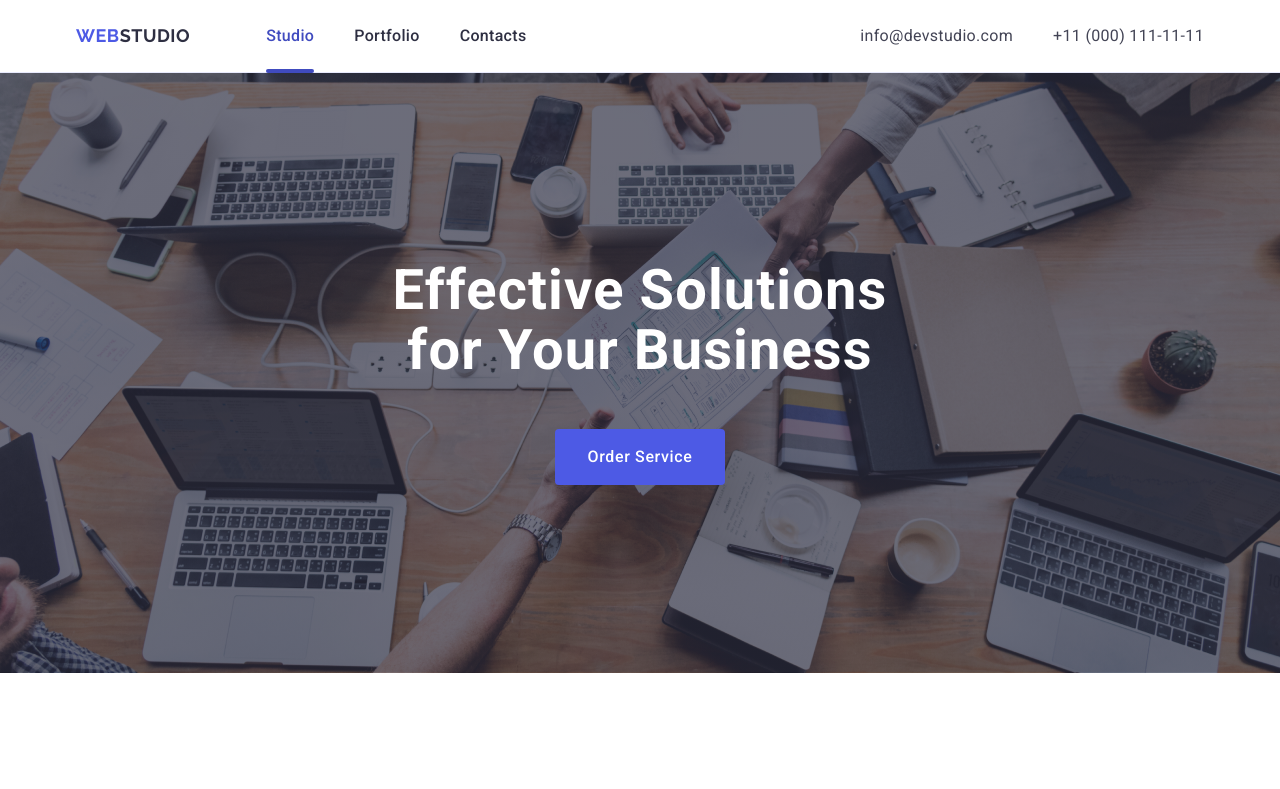
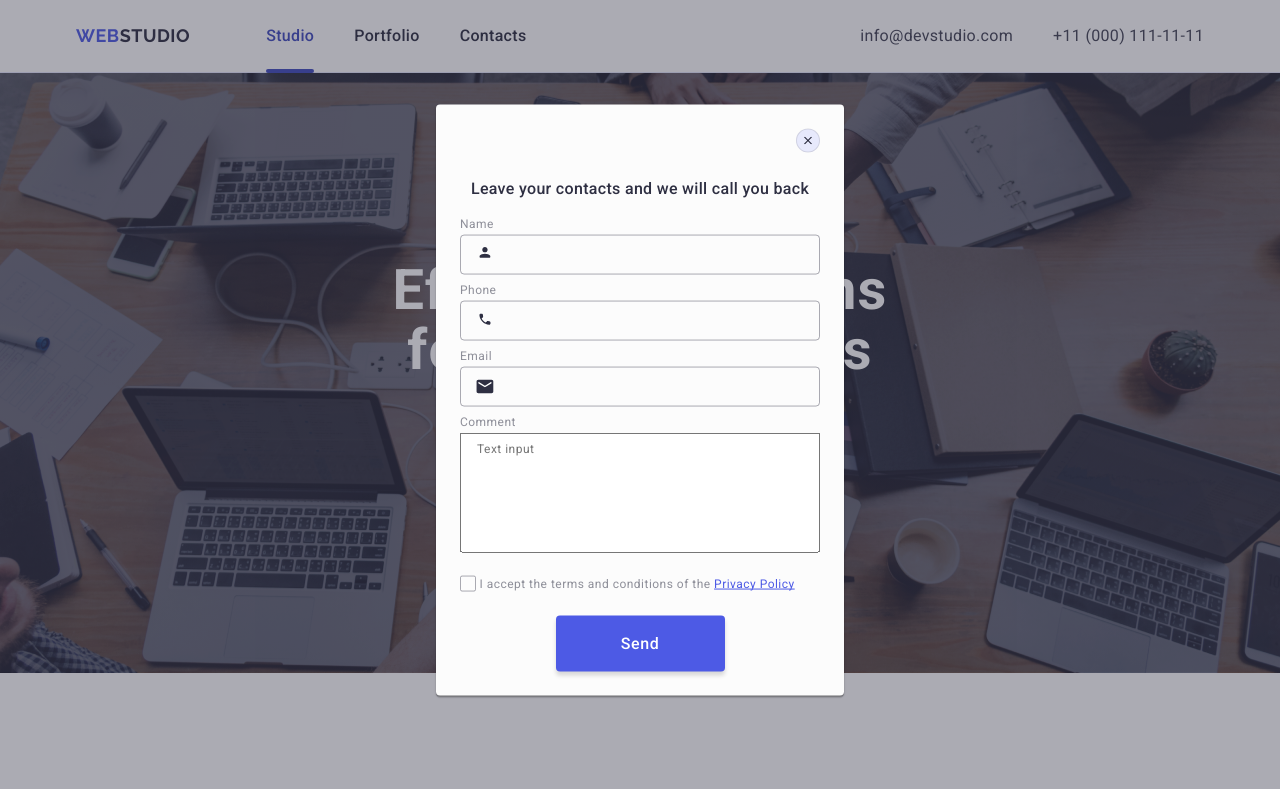
Before and after one commit to TamaraY/goit-markup-hw-05, a plain HTML site: page index.html in a window 1280 px wide. Shown: the top 789 px of the page. Drawn offline with nearby package versions, Linux system fonts and the light colour scheme.

Commit message:
updated modal window

```diff
--- a/css/styles.css
+++ b/css/styles.css
@@ -533,6 +533,7 @@ img {
   line-height: 2;
   letter-spacing: 0.04em;
   color: #fff;
+  padding-left: 16px;
 }
 
 .subscribe-input::placeholder {
@@ -602,25 +603,48 @@ img {
   left: 50%;
   transform: translate(-50%, -50%);
   padding: 24px;
+  transition: transform 250ms cubic-bezier(0.4, 0, 0.2, 1);
+  padding-top: 72px;
+  padding-right: 24px;
+  padding-bottom: 24px;
+  padding-left: 24px;
 }
 
-.modal-open-btn {
+.modal-close-btn {
+  display: flex;
+  align-items: center;
+  justify-content: center;
   position: absolute;
+  background-color: #e7e9fc;
+  border: 1px solid rgba(0, 0, 0, 0.1);
   top: 24px;
   right: 24px;
   width: 24px;
   height: 24px;
   border-radius: 50%;
+  padding: 0;
+  transition: background-color 250ms cubic-bezier(0.4, 0, 0.2, 1),
+    border 250ms cubic-bezier(0.4, 0, 0.2, 1);
 }
 
-.modal-open-btn-icon {
+.modal-close-btn-icon {
   fill: #2e2f42;
-  width: 100%;
-  height: 100%;
+  transition: fill 250ms cubic-bezier(0.4, 0, 0.2, 1);
+}
+
+.modal-close-btn-icon:hover,
+.modal-close-btn-icon:focus {
+  fill: #fff;
+}
+
+.modal-close-btn:hover,
+.modal-close-btn:focus {
+  background-color: #404bbf;
+  border: none;
 }
 
 .modal-title {
-  margin-top: 48px;
+  /* margin-top: 48px; */
   font-weight: 500;
   font-size: 16px;
   line-height: 1.5;
@@ -635,14 +659,14 @@ img {
   margin-bottom: 4px;
   font-weight: 400;
   font-size: 12px;
-  line-height: 1.167;
+  line-height: 1.17;
   letter-spacing: 0.04em;
   color: #8e8f99;
 }
 
-/* .modal-field {
+.modal-field {
   margin-bottom: 8px;
-} */
+}
 
 .modal-input-wrap {
   position: relative;
@@ -657,6 +681,7 @@ img {
   background-color: transparent;
   padding-left: 38px;
   outline: transparent;
+  transition: border-color 250ms cubic-bezier(0.4, 0, 0.2, 1);
 }
 
 .modal-input-field:focus {
@@ -667,7 +692,7 @@ img {
   border: none;
   border-radius: 4px;
   padding: 16px 32px;
-  width: 169px;
+  min-width: 169px;
   height: 56px;
   box-shadow: 0 4px 4px 0 rgba(0, 0, 0, 0.15);
   background: #4d5ae5;
@@ -679,14 +704,24 @@ img {
   color: #fff;
   margin: 0 auto;
   display: block;
+  transition: background-color 250ms cubic-bezier(0.4, 0, 0.2, 1);
 }
 
 .modal-field-icon {
   fill: #2e2f42;
   position: absolute;
-  left: 24px;
+  left: 16px;
   top: 50%;
   transform: translateY(-50%);
+  transition: fill 250ms cubic-bezier(0.4, 0, 0.2, 1);
+}
+
+.modal-input-field:focus + .modal-field-icon {
+  fill: #4d5ae5;
+}
+
+.modal-field-comment {
+  margin-bottom: 16px;
 }
 
 .modal-input-comments {
@@ -697,9 +732,9 @@ img {
   line-height: 1.17;
   letter-spacing: 0.04em;
   color: rgba(46, 47, 66, 0.4);
-  padding-top: 8px;
-  padding-left: 16px;
+  padding: 8px 16px;
   resize: none;
+  transition: border-color 250ms cubic-bezier(0.4, 0, 0.2, 1);
 }
 
 .checkbox-wrap {
@@ -722,6 +757,9 @@ img {
   align-items: center;
   justify-content: center;
   fill: transparent;
+  transition: background-color 250ms cubic-bezier(0.4, 0, 0.2, 1),
+    border 250ms cubic-bezier(0.4, 0, 0.2, 1),
+    fill 250ms cubic-bezier(0.4, 0, 0.2, 1);
 }
 
 .checkbox-label {
@@ -734,7 +772,7 @@ img {
 }
 
 .policy-link {
-  line-height: 1.33333;
+  line-height: 1.34;
   text-decoration: underline;
   text-decoration-skip-ink: none;
   color: #4d5ae5;
--- a/index.html
+++ b/index.html
@@ -491,10 +491,10 @@
         </div>
       </div>
     </footer>
-    <div class="backdrop">
+    <div class="backdrop is-open">
       <div class="modal">
-        <button type="button" class="modal-open-btn">
-          <svg class="modal-open-btn-icon" width="24" height="24">
+        <button type="button" class="modal-close-btn">
+          <svg class="modal-close-btn-icon" width="8" height="8">
             <use href="./images/icons.svg#icon-Vector"></use>
           </svg>
         </button>
@@ -542,10 +542,10 @@
               </svg>
             </div>
           </div>
-          <div class="modal-field">
+          <div class="modal-field modal-field-comment">
             <label for="user-comment" class="modal-form-label"> Comment </label>
             <textarea
-              class="modal-input-field modal-input-comments"
+              class="modal-input-comments"
               name="user-comment"
               placeholder="Text input"
               id="user-comment"
@@ -553,12 +553,13 @@
           </div>
           <div class="checkbox-wrap">
             <input
-              id="policy"
+              id="user-privacy"
               type="checkbox"
-              name="policy"
+              name="user-privacy"
+              value="true"
               class="request-check visually-hidden"
             />
-            <label for="policy" class="checkbox-label"
+            <label for="user-privacy" class="checkbox-label"
               ><span class="custom-checkbox">
                 <svg width="10" height="8">
                   <use href="./images/icons.svg#icon-Check"></use>
```
